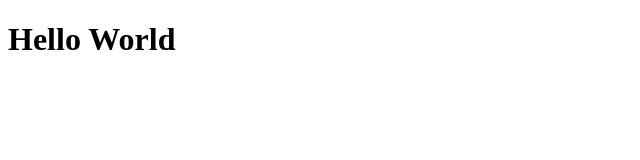
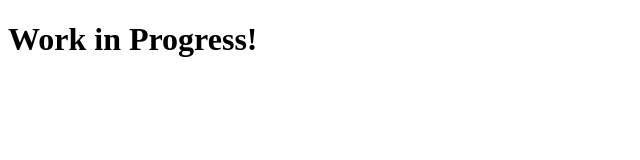
Before and after one commit to Green-Pentagon/Green-Pentagon.github.io, a plain HTML site: page index.html in a window 1280 px wide. Shown: the whole page, without its empty margins (0-640 px from the left). Drawn offline with Linux system fonts and the light colour scheme.

Commit message:
Update index.html

```diff
--- a/index.html
+++ b/index.html
@@ -1,7 +1,7 @@
 <!DOCTYPE html>
 <html>
     <head>
-        <h1>Hello World</h1>
+        <h1>Work in Progress!</h1>
     </head>
     <body>
         <!-- the content goes here -->
```
